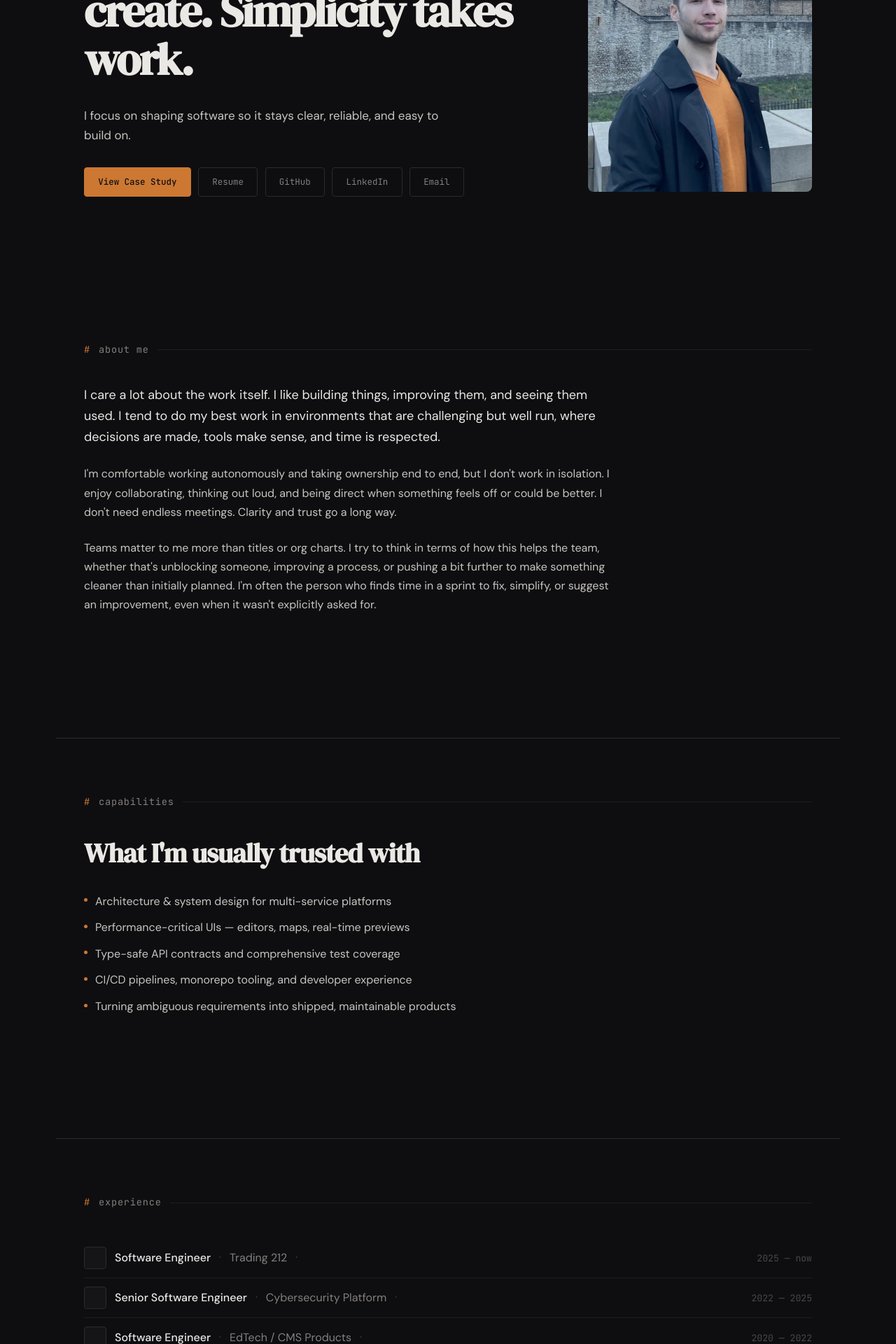
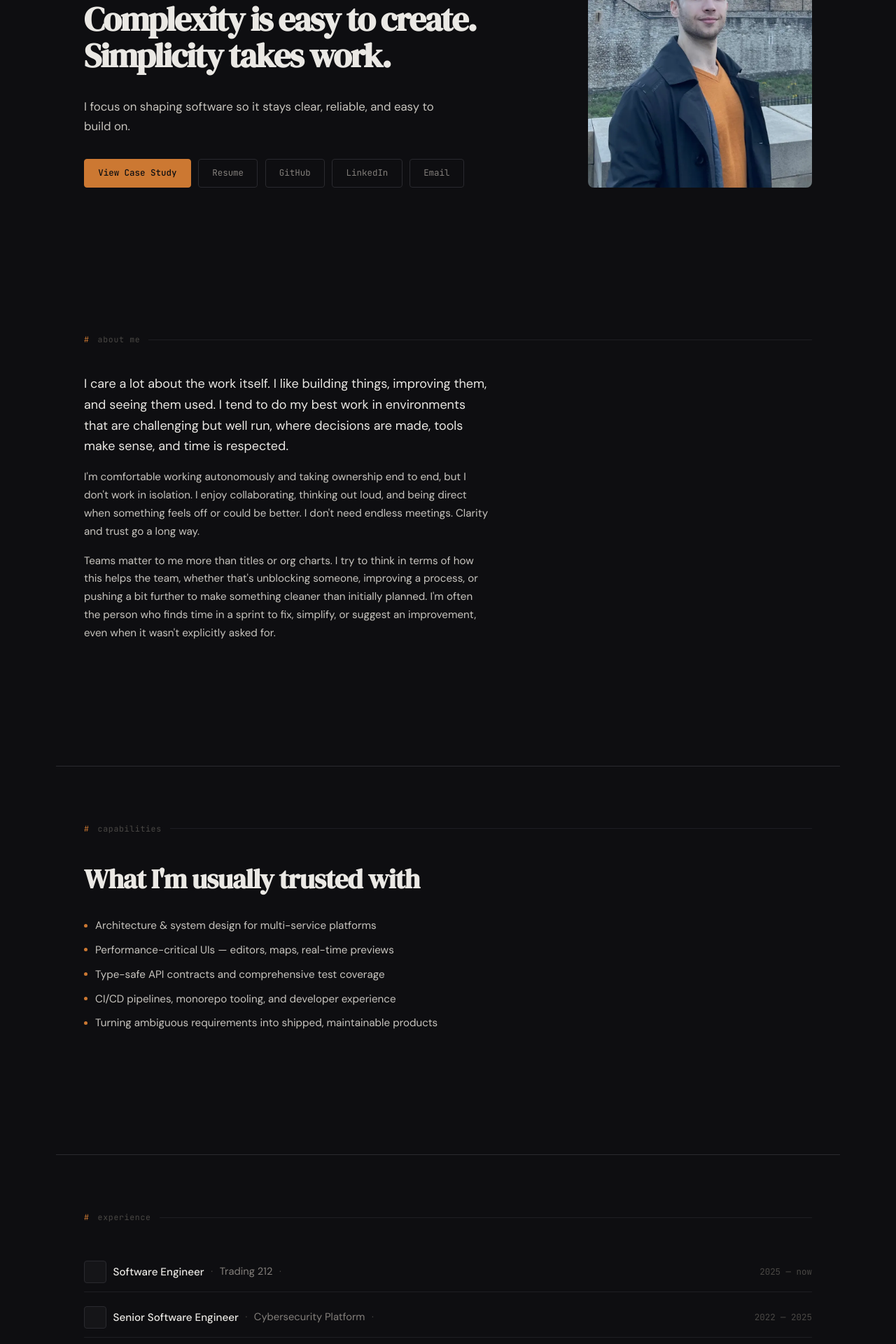
Before and after one commit to catalinleca/portfolio, a Next.js app: page / in a window 1280 px wide. Shown: the part 260-2180 px from the top of the page at 70% size. Built offline with nearby package versions, Linux system fonts and the light colour scheme.

Commit message:
Revert "try crap"
This reverts commit 8a02412719b4c7cf94d65ce8dc8059e215147b87.

```diff
--- a/src/app/(home)/_sections/About/About.module.css
+++ b/src/app/(home)/_sections/About/About.module.css
@@ -1,8 +1,8 @@
 .body {
   display: flex;
   flex-direction: column;
-  gap: var(--space-6);
-  max-width: 760px;
+  gap: var(--space-4);
+  max-width: 580px;
 }
 
 .lead {
@@ -12,7 +12,7 @@
 }
 
 .paragraph {
-  font-size: 1rem;
+  font-size: 0.95rem;
   color: var(--text);
   line-height: 1.7;
 }
--- a/src/app/(home)/_sections/Capabilities/Capabilities.module.css
+++ b/src/app/(home)/_sections/Capabilities/Capabilities.module.css
@@ -12,13 +12,13 @@
   padding: 0;
   display: flex;
   flex-direction: column;
-  gap: var(--space-3);
+  gap: 0.75rem;
 }
 
 .item {
-  font-size: 1rem;
+  font-size: 0.95rem;
   color: var(--text);
-  line-height: 1.6;
+  line-height: 1.5;
   padding-left: var(--space-4);
   position: relative;
 }
--- a/src/app/(home)/_sections/Contact/Contact.module.css
+++ b/src/app/(home)/_sections/Contact/Contact.module.css
@@ -28,22 +28,22 @@
 }
 
 .subtext {
-  font-size: 1rem;
+  font-size: 0.92rem;
   color: var(--text-muted);
-  line-height: 1.65;
+  line-height: 1.7;
 }
 
 .right {
   display: flex;
   flex-direction: column;
   align-items: flex-end;
-  gap: var(--space-1);
+  gap: 0.25rem;
 }
 
 .link {
-  font-size: 0.92rem;
+  font-size: 0.85rem;
   color: var(--text-muted);
-  padding: var(--space-2) 0;
+  padding: 0.5rem 0;
 }
 
 .link:hover {
--- a/src/app/(home)/_sections/Experience/Experience.module.css
+++ b/src/app/(home)/_sections/Experience/Experience.module.css
@@ -1,13 +1,14 @@
 .list {
   display: flex;
   flex-direction: column;
+  gap: 0.5rem;
 }
 
 .entry {
   display: flex;
   align-items: center;
-  gap: var(--space-3);
-  padding: var(--space-3) 0;
+  gap: 0.6rem;
+  padding: 0.75rem 0;
   border-bottom: 1px solid var(--border-dim);
 }
 
@@ -35,22 +36,22 @@
 .role {
   font-weight: 500;
   color: var(--text-bright);
-  font-size: 1rem;
+  font-size: 0.95rem;
 }
 
 .separator {
   color: var(--text-dim);
-  font-size: 0.92rem;
+  font-size: 0.88rem;
 }
 
 .company {
   color: var(--text-muted);
-  font-size: 1rem;
+  font-size: 0.92rem;
 }
 
 .period {
   font-family: var(--font-mono);
-  font-size: 0.82rem;
+  font-size: 0.78rem;
   color: var(--text-dim);
   white-space: nowrap;
   margin-left: auto;
@@ -64,6 +65,6 @@
   .period {
     margin-left: 0;
     width: 100%;
-    padding-left: calc(32px + var(--space-3));
+    padding-left: calc(32px + 0.6rem);
   }
 }
--- a/src/app/(home)/_sections/Hero/Hero.module.css
+++ b/src/app/(home)/_sections/Hero/Hero.module.css
@@ -9,7 +9,7 @@
   display: grid;
   grid-template-columns: 1fr 320px;
   gap: var(--space-16);
-  align-items: center;
+  align-items: end;
   width: 100%;
 }
 
@@ -37,7 +37,7 @@
 
 .headline {
   font-family: var(--font-serif);
-  font-size: clamp(2.5rem, 5vw, 4rem);
+  font-size: clamp(2rem, 4vw, 3rem);
   line-height: 1.08;
   letter-spacing: -0.035em;
   color: var(--text-bright);
@@ -45,9 +45,9 @@
 }
 
 .intro {
-  font-size: 1.0625rem;
+  font-size: 1.05rem;
   color: var(--text);
-  line-height: 1.65;
+  line-height: 1.7;
   max-width: 540px;
   margin-bottom: var(--space-8);
 }
@@ -149,7 +149,7 @@
   }
 
   .headline {
-    font-size: clamp(2rem, 6vw, 3rem);
+    font-size: clamp(1.6rem, 5vw, 2.2rem);
   }
 
   .photoImage {
--- a/src/app/(home)/_sections/HowIWork/HowIWork.module.css
+++ b/src/app/(home)/_sections/HowIWork/HowIWork.module.css
@@ -12,13 +12,13 @@
   padding: 0;
   display: flex;
   flex-direction: column;
-  gap: var(--space-3);
+  gap: 0.75rem;
 }
 
 .item {
-  font-size: 1rem;
+  font-size: 0.95rem;
   color: var(--text);
-  line-height: 1.6;
+  line-height: 1.5;
   padding-left: var(--space-4);
   position: relative;
 }
--- a/src/ui/shared/SectionLabel/SectionLabel.module.css
+++ b/src/ui/shared/SectionLabel/SectionLabel.module.css
@@ -1,11 +1,11 @@
 .label {
   display: flex;
   align-items: center;
-  gap: var(--space-3);
-  margin-bottom: var(--space-10);
+  gap: 0.75rem;
+  margin-bottom: 2.5rem;
   font-family: var(--font-mono);
-  font-size: 0.85rem;
-  color: var(--text-muted);
+  font-size: 0.72rem;
+  color: var(--text-dim);
   letter-spacing: 0.06em;
 }
 
```
